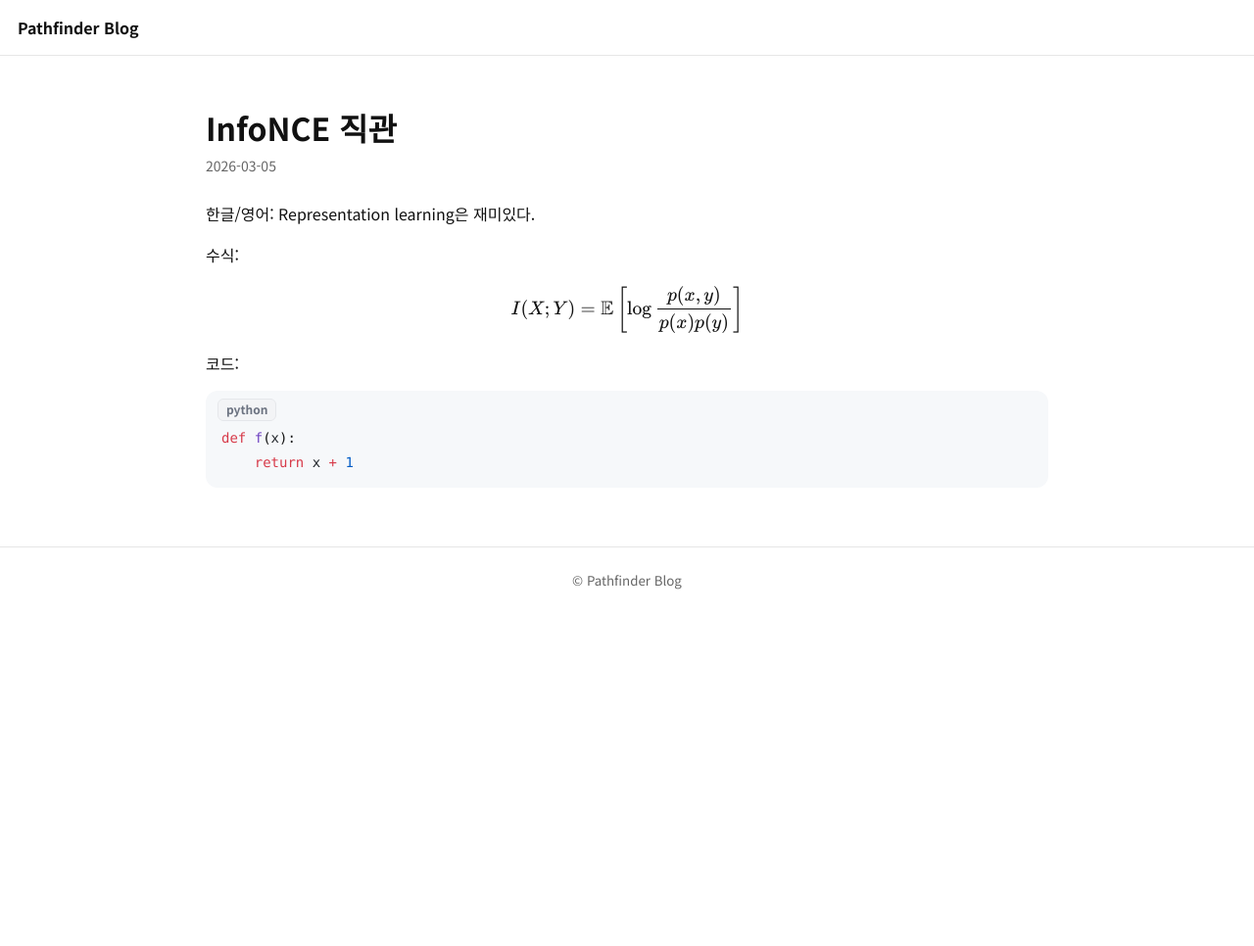
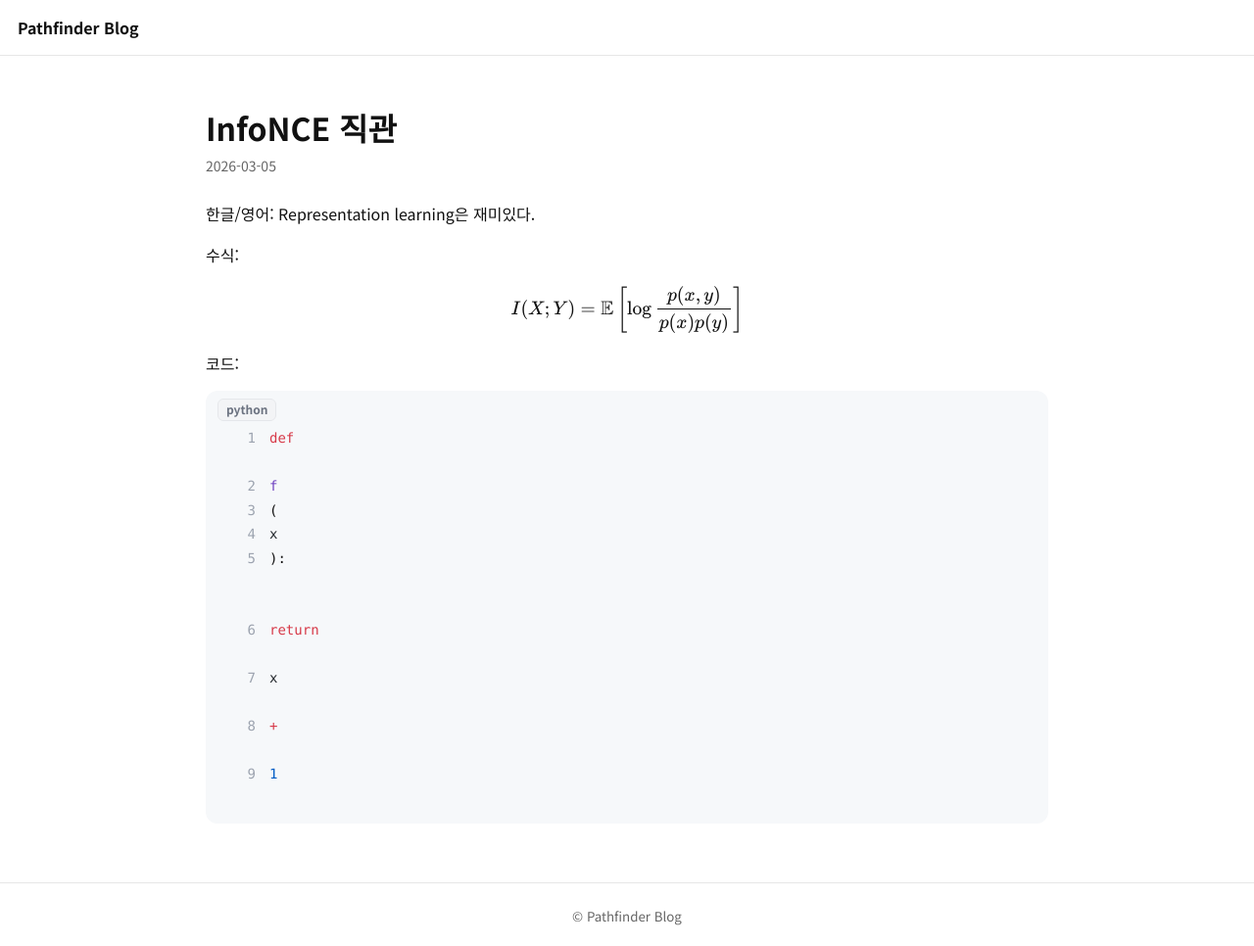
Before and after one commit to pathfinder-J/pathfinder-J.github.io, a Jekyll site: the page built from notes/example.md, in a window 1280 px wide. Shown: the whole page at 98% size. Built offline with Jekyll 4.4.1, drawn with Linux system fonts in a browser that asks for light colours; before the commit the page ends 900 px from its top, so only the background shows below that.

Commit message:
Update style.css

```diff
--- a/css/style.css
+++ b/css/style.css
@@ -186,3 +186,35 @@ code::before{
 .language-python .highlight::before{ content:"python"; display:inline-block; }
 .language-javascript .highlight::before{ content:"javascript"; display:inline-block; }
 .language-bash .highlight::before{ content:"bash"; display:inline-block; }
+
+
+/* ===== Line numbers ===== */
+
+.highlight pre {
+  counter-reset: line;
+}
+
+/* 각 줄을 block으로 만들어야 line number 붙일 수 있음 */
+.highlight pre code {
+  display: block;
+}
+
+/* 줄 번호 생성 */
+.highlight pre code span {
+  display: block;
+  counter-increment: line;
+}
+
+/* line number 표시 */
+.highlight pre code span::before {
+  content: counter(line);
+
+  display: inline-block;
+  width: 2.5em;
+  margin-right: 1em;
+
+  text-align: right;
+  color: #9ca3af;
+
+  user-select: none;
+}
```
